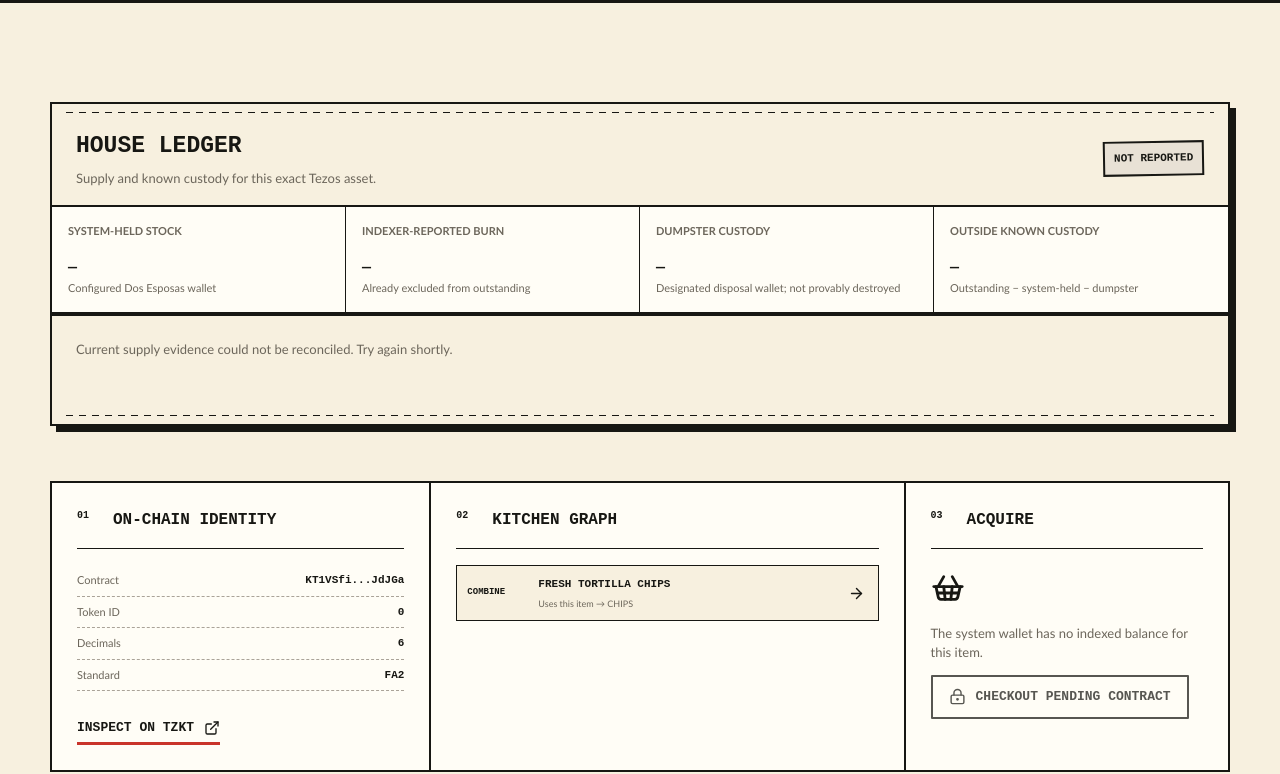
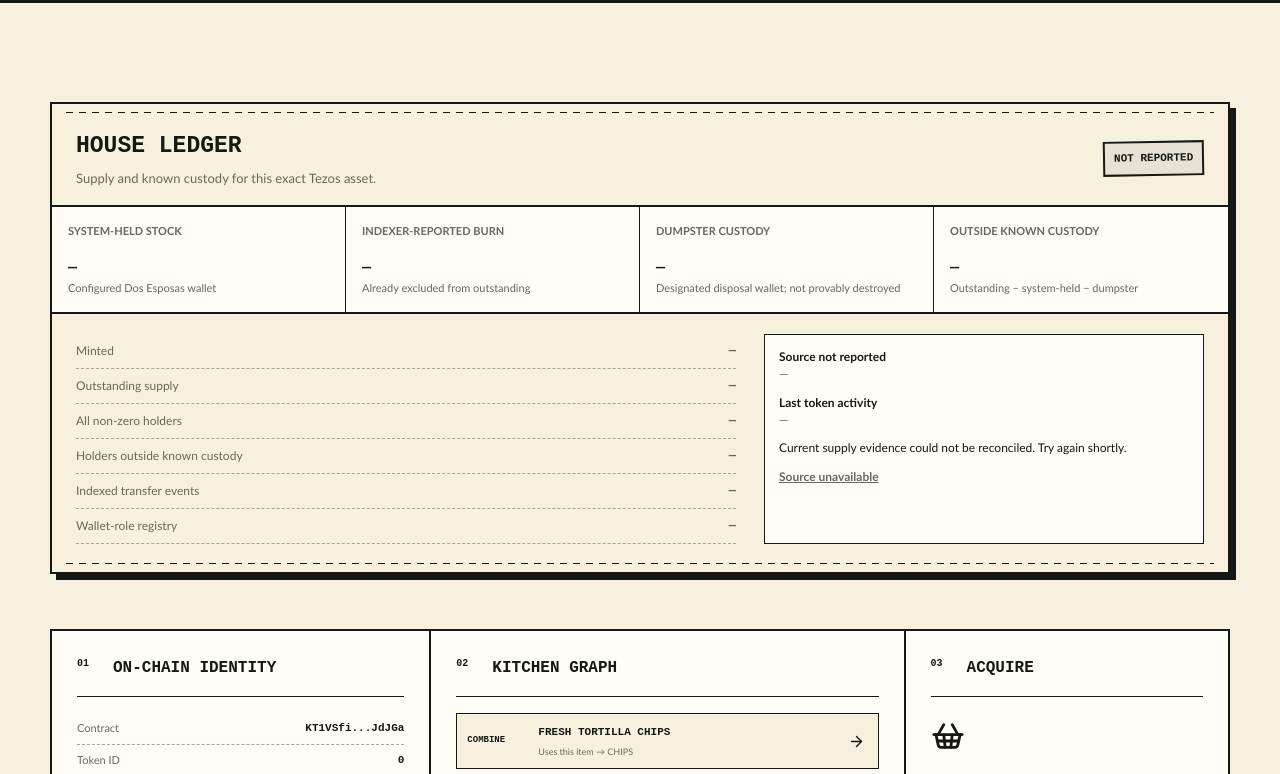
Before and after one commit to kevinelliott/dos-esposas, a Next.js app: page /items/maize in a window 1280 px wide. Shown: the part 797-1571 px from the top of the page. Built offline with nearby package versions, Linux system fonts and the light colour scheme; no server answers.

Commit message:
fix: stabilize metric loading evidence
Co-authored-by: Kevin Elliott <kevin@welikeinc.com>
Signed-off-by: Kevin Elliott <kevin@welikeinc.com>

```diff
--- a/components/asset-supply-ledger.tsx
+++ b/components/asset-supply-ledger.tsx
@@ -31,6 +31,10 @@ export function AssetSupplyLedger({
 }) {
   const value = (raw?: string) =>
     raw === undefined ? (loading ? "Counting…" : "—") : exact(raw, item);
+  const unavailableReason =
+    response?.status === "unavailable"
+      ? response.reason
+      : "Current supply evidence is not reported.";
 
   return (
     <section className="asset-ledger" aria-labelledby="asset-ledger-title" aria-busy={loading}>
@@ -75,8 +79,9 @@ export function AssetSupplyLedger({
         </div>
       </div>
 
+      <div className="asset-ledger__evidence">
         {metric ? (
-        <div className="asset-ledger__evidence">
+          <>
             <dl>
             <div><dt>Minted</dt><dd>{value(metric.supply.mintedRaw)}</dd></div>
             <div><dt>Outstanding supply</dt><dd>{value(metric.supply.outstandingRaw)}</dd></div>
@@ -103,16 +108,38 @@ export function AssetSupplyLedger({
                 Inspect source on TzKT <ExternalLink size={15} aria-hidden="true" />
               </a>
             </div>
-        </div>
+          </>
         ) : (
-        <p className="asset-ledger__unavailable">
+          <>
+            <dl className="asset-ledger__placeholder">
+              <div><dt>Minted</dt><dd>{loading ? "Counting…" : "—"}</dd></div>
+              <div><dt>Outstanding supply</dt><dd>{loading ? "Counting…" : "—"}</dd></div>
+              <div><dt>All non-zero holders</dt><dd>{loading ? "Counting…" : "—"}</dd></div>
+              <div><dt>Holders outside known custody</dt><dd>{loading ? "Counting…" : "—"}</dd></div>
+              <div><dt>Indexed transfer events</dt><dd>{loading ? "Counting…" : "—"}</dd></div>
+              <div><dt>Wallet-role registry</dt><dd>{loading ? "Checking…" : "—"}</dd></div>
+            </dl>
+            <div className="asset-ledger__source asset-ledger__source--placeholder">
+              <p>
+                <b>{loading ? "Reading TzKT head" : "Source not reported"}</b>
+                <span>{loading ? "Checking indexer time and level…" : "—"}</span>
+              </p>
+              <p>
+                <b>Last token activity</b>
+                <span>{loading ? "Reconciling event evidence…" : "—"}</span>
+              </p>
+              <p>
                 {loading
                   ? "Reconciling token supply and known wallet balances…"
-            : response?.status === "unavailable"
-              ? response.reason
-              : "Current supply evidence is not reported."}
+                  : unavailableReason}
               </p>
+              <span className="asset-ledger__source-placeholder">
+                {loading ? "Source link pending" : "Source unavailable"}
+              </span>
+            </div>
+          </>
         )}
+      </div>
     </section>
   );
 }
--- a/lib/asset-metrics.ts
+++ b/lib/asset-metrics.ts
@@ -200,7 +200,8 @@ export function createAssetMetric(input: AssetMetricInput): AssetMetric {
   if (tokenTime - headTime > MAX_FUTURE_SKEW_MS) {
     throw new Error("Token activity time is materially ahead of the indexer head.");
   }
-  if (input.systemBalanceLastTime) {
+  let systemBalanceLastTime: string | null = null;
+  if (input.systemBalanceLastTime !== undefined) {
     const systemBalanceTime = parseRfc3339(
       input.systemBalanceLastTime,
       "System balance time",
@@ -208,8 +209,10 @@ export function createAssetMetric(input: AssetMetricInput): AssetMetric {
     if (systemBalanceTime - headTime > MAX_FUTURE_SKEW_MS) {
       throw new Error("System balance time is materially ahead of the indexer head.");
     }
+    systemBalanceLastTime = input.systemBalanceLastTime;
   }
-  if (input.dumpsterBalanceLastTime) {
+  let dumpsterBalanceLastTime: string | null = null;
+  if (input.dumpsterBalanceLastTime !== undefined) {
     const dumpsterBalanceTime = parseRfc3339(
       input.dumpsterBalanceLastTime,
       "Dumpster balance time",
@@ -217,6 +220,7 @@ export function createAssetMetric(input: AssetMetricInput): AssetMetric {
     if (dumpsterBalanceTime - headTime > MAX_FUTURE_SKEW_MS) {
       throw new Error("Dumpster balance time is materially ahead of the indexer head.");
     }
+    dumpsterBalanceLastTime = input.dumpsterBalanceLastTime;
   }
   const classifiedPositiveHolders =
     (systemHeld > 0n ? 1 : 0) + (dumpsterHeld > 0n ? 1 : 0);
@@ -268,9 +272,9 @@ export function createAssetMetric(input: AssetMetricInput): AssetMetric {
       tokenLastLevel: tokenLevel,
       tokenLastTime: input.tokenLastTime,
       roleBalanceLastTimes: {
-        [input.systemWallet]: input.systemBalanceLastTime ?? null,
+        [input.systemWallet]: systemBalanceLastTime,
         ...(input.dumpsterWallet
-          ? { [input.dumpsterWallet]: input.dumpsterBalanceLastTime ?? null }
+          ? { [input.dumpsterWallet]: dumpsterBalanceLastTime }
           : {}),
       },
       atomicSnapshot: false,
```
Also changed, not shown: scripts/visual-check.mjs (+34 -0 lines), app/globals.css, 1 other file (tests, documents, lock files or other folders). Lines whose indentation alone changed are shown as unchanged.
